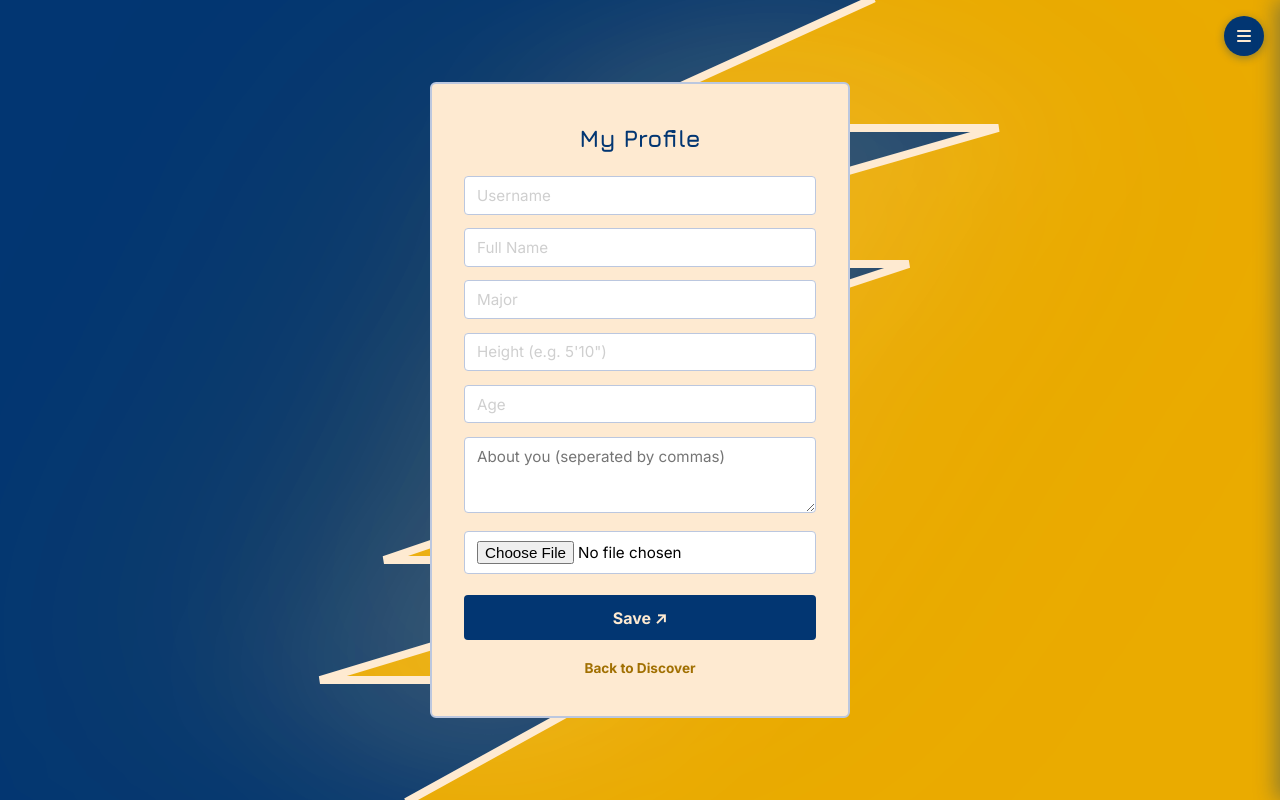
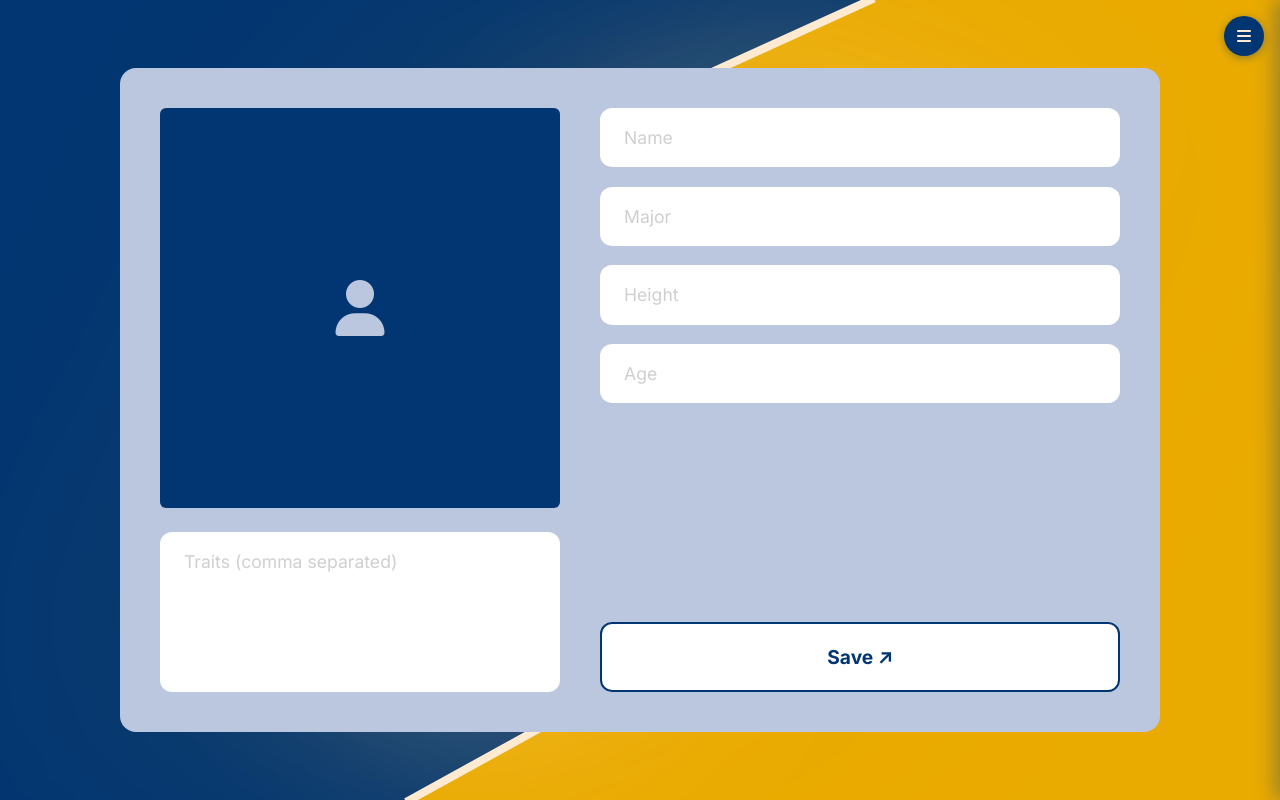
Before and after one commit to Monster0506/Kent-Date-Enough-HIC, a Python web app: template templates/profile.html in a window 1280 px wide. Run offline with Jinja, Linux system fonts and the light colour scheme; the template is opened without the code that fills it, so the values that code supplies are empty.

Commit message:
Better profile page

```diff
--- a/main.py
+++ b/main.py
@@ -165,6 +165,9 @@ def discover_get(req):
     user_id = get_session(req)
     if not user_id:
         return redirect("/login")
+    me = _get_user(user_id)
+    if not me.get("name") or not me.get("age"):
+        return redirect("/profile")
     profile = get_next_profile(user_id)
     toast   = req.query("toast") or ""
     return app.render("discover.html", profile=profile, toast=toast)
--- a/pyproject.toml
+++ b/pyproject.toml
@@ -10,4 +10,4 @@ dependencies = [
 ]
 
 [tool.uv.sources]
-kindling = { git = "https://github.com/Monster0506/kindling.git" }
+kindling = { git = "https://github.com/Monster0506/kindling.git", rev = "ac0b98c" }
--- a/static/css/profile.css
+++ b/static/css/profile.css
@@ -1,33 +1,135 @@
-.profile-card {
-    max-width: 420px;
+.profile-panel {
+    position: relative;
+    z-index: 1;
+    display: grid;
+    grid-template-columns: 1fr 1.3fr;
+    gap: 2.5rem;
+    background-color: var(--light-blue);
+    border-radius: 16px;
+    padding: 2.5rem;
+    width: min(90vw, 1040px);
 }
 
-.profile-photo-preview {
-    text-align: center;
-    margin-bottom: 0.85rem;
+.profile-left {
+    display: flex;
+    flex-direction: column;
+    gap: 1.5rem;
 }
 
-.profile-photo-preview img {
-    width: 120px;
-    height: 120px;
+.profile-photo-wrap {
+    display: block;
+    cursor: pointer;
+    width: 100%;
+    aspect-ratio: 1 / 1;
+    border-radius: 6px;
+    overflow: hidden;
+    flex-shrink: 0;
+}
+
+.profile-photo-wrap input[type="file"] {
+    display: none;
+}
+
+.profile-photo-img {
+    width: 100%;
+    height: 100%;
     object-fit: cover;
-    border-radius: 50%;
-    border: 2px solid var(--light-blue);
+    object-position: top;
+    display: block;
+}
+
+.profile-photo-placeholder {
+    width: 100%;
+    height: 100%;
+    background-color: var(--dark-blue);
+    display: flex;
+    align-items: center;
+    justify-content: center;
+    font-size: 3.5rem;
+    color: var(--light-blue);
 }
 
 .profile-about {
     width: 100%;
-    padding: 0.55rem 0.75rem;
-    border: 1.5px solid var(--light-blue);
-    border-radius: 4px;
+    flex: 1;
+    min-height: 160px;
+    padding: 1.2rem 1.5rem;
+    border: none;
+    border-radius: 12px;
     background: var(--white);
     font-family: 'Inter', sans-serif;
-    font-size: 0.95rem;
+    font-size: 1.1rem;
     color: var(--black);
     outline: none;
-    resize: vertical;
+    resize: none;
 }
 
-.profile-about:focus {
-    border-color: var(--dark-blue);
+.profile-about::placeholder {
+    color: var(--light-gray);
 }
+
+.profile-right {
+    display: flex;
+    flex-direction: column;
+    gap: 1.5rem;
+    justify-content: space-between;
+}
+
+.profile-fields {
+    display: flex;
+    flex-direction: column;
+    gap: 1.2rem;
+}
+
+.profile-fields input {
+    width: 100%;
+    padding: 1.2rem 1.5rem;
+    border: none;
+    border-radius: 12px;
+    background: var(--white);
+    font-family: 'Inter', sans-serif;
+    font-size: 1.1rem;
+    color: var(--black);
+    outline: none;
+}
+
+.profile-fields input::placeholder {
+    color: var(--light-gray);
+}
+
+.profile-fields input:focus {
+    box-shadow: 0 0 0 2px var(--dark-blue);
+}
+
+.profile-save {
+    align-self: stretch;
+    padding: 1.3rem 3rem;
+    background: var(--white);
+    border: 2px solid var(--dark-blue);
+    border-radius: 12px;
+    font-family: 'Inter', sans-serif;
+    font-size: 1.2rem;
+    font-weight: 700;
+    color: var(--dark-blue);
+    cursor: pointer;
+    transition: background-color 0.15s, color 0.15s;
+    margin-top: auto;
+}
+
+.profile-save:hover {
+    background-color: var(--dark-blue);
+    color: var(--light-yellow);
+}
+
+.profile-success {
+    font-size: 0.85rem;
+    color: var(--dark-blue);
+    font-weight: 600;
+    text-align: center;
+}
+
+.profile-error {
+    font-size: 0.85rem;
+    color: var(--danger-red);
+    text-align: center;
+}
--- a/templates/base.html
+++ b/templates/base.html
@@ -7,6 +7,7 @@
     <link rel="preconnect" href="https://fonts.googleapis.com">
     <link rel="preconnect" href="https://fonts.gstatic.com" crossorigin>
     <link href="https://fonts.googleapis.com/css2?family=Inter:wght@400;500;700&family=Jura:wght@400;600;700&display=swap" rel="stylesheet">
+    <link rel="stylesheet" href="https://cdnjs.cloudflare.com/ajax/libs/font-awesome/6.5.0/css/all.min.css">
     <link rel="stylesheet" href="/static/css/style.css">
     <link rel="stylesheet" href="/static/css/bolt.css">
     <link rel="stylesheet" href="/static/css/nav.css">
--- a/templates/discover.html
+++ b/templates/discover.html
@@ -5,7 +5,6 @@
 
 {% block head %}
 <link rel="stylesheet" href="/static/css/discover.css">
-<link rel="stylesheet" href="https://cdnjs.cloudflare.com/ajax/libs/font-awesome/6.5.0/css/all.min.css">
 {% endblock %}
 
 {% block layout %}
--- a/templates/profile.html
+++ b/templates/profile.html
@@ -5,9 +5,7 @@
 
 {% block head %}
 <link rel="stylesheet" href="/static/css/discover.css">
-<link rel="stylesheet" href="/static/css/auth.css">
 <link rel="stylesheet" href="/static/css/profile.css">
-<link rel="stylesheet" href="https://cdnjs.cloudflare.com/ajax/libs/font-awesome/6.5.0/css/all.min.css">
 {% endblock %}
 
 {% block layout %}
@@ -19,54 +17,58 @@
         {% include '_bolt_bg.html' %}
 
         <div class="discover-center">
-            <div class="auth-card profile-card">
-                <h1 class="auth-title">My Profile</h1>
+            <form class="profile-panel" method="post" action="/profile" enctype="multipart/form-data">
 
-                {% if user.photo_path %}
-                    <div class="profile-photo-preview">
-                        <img src="/static/{{ user.photo_path }}" alt="Profile photo">
-                    </div>
-                {% endif %}
+                <div class="profile-left">
+                    <label class="profile-photo-wrap">
+                        {% if user.photo_path %}
+                            <img src="/static/{{ user.photo_path }}" alt="Profile photo" id="photo-preview" class="profile-photo-img">
+                        {% else %}
+                            <div class="profile-photo-placeholder" id="photo-placeholder">
+                                <i class="fa fa-user"></i>
+                            </div>
+                            <img src="" alt="" id="photo-preview" class="profile-photo-img" style="display:none">
+                        {% endif %}
+                        <input type="file" name="photo" accept="image/*" id="photo-input">
+                    </label>
+                    <textarea name="about" placeholder="Traits (comma separated)" class="profile-about">{{ user.about or '' }}</textarea>
+                </div>
 
-                {% if success %}
-                <p class="auth-success">Profile updated!</p>
-                {% endif %}
-
-                <form method="post" action="/profile" enctype="multipart/form-data">
-                    <div class="field">
-                        <input type="text" name="username" placeholder="Username" value="{{ user.username or '' }}">
-                    </div>
-                    <div class="field">
-                        <input type="text" name="name" placeholder="Full Name" value="{{ user.name or '' }}" required>
-                    </div>
-                    <div class="field">
+                <div class="profile-right">
+                    <div class="profile-fields">
+                        <input type="text" name="name" placeholder="Name" value="{{ user.name or '' }}" required>
                         <input type="text" name="major" placeholder="Major" value="{{ user.major or '' }}">
-                    </div>
-                    <div class="field">
-                        <input type="text" name="height" placeholder="Height (e.g. 5'10&quot;)" value="{{ user.height or '' }}">
-                    </div>
-                    <div class="field">
+                        <input type="text" name="height" placeholder="Height" value="{{ user.height or '' }}">
                         <input type="number" name="age" placeholder="Age" value="{{ user.age or '' }}" min="18" required>
                     </div>
-                    <div class="field">
-                        <textarea name="about" placeholder="About you (seperated by commas)" rows="3" class="profile-about">{{ user.about or '' }}</textarea>
-                    </div>
 
-                    <div class="field">
-                        <input type="file" name="photo" accept="image/*">
-                    </div>
+                    {% if success %}<p class="profile-success">Profile updated!</p>{% endif %}
+                    {% if error %}<p class="profile-error">{{ error }}</p>{% endif %}
 
-                    {% if error %}
-                    <p class="auth-error">{{ error }}</p>
-                    {% endif %}
+                    <input type="hidden" name="username" value="{{ user.username or '' }}">
 
-                    <button type="submit" class="btn btn-primary auth-submit">Save &#x2197;</button>
-                </form>
+                    <button type="submit" class="profile-save">Save &#x2197;</button>
+                </div>
 
-                <p class="auth-footer"><a href="/discover">Back to Discover</a></p>
-            </div>
+            </form>
         </div>
     </main>
 
 </div>
+
+<script>
+document.getElementById('photo-input').addEventListener('change', function() {
+    const file = this.files[0];
+    if (!file) return;
+    const reader = new FileReader();
+    reader.onload = function(e) {
+        const preview = document.getElementById('photo-preview');
+        const placeholder = document.getElementById('photo-placeholder');
+        preview.src = e.target.result;
+        preview.style.display = 'block';
+        if (placeholder) placeholder.style.display = 'none';
+    };
+    reader.readAsDataURL(file);
+});
+</script>
 {% endblock %}
```
Also changed, not shown: 1 other file.
